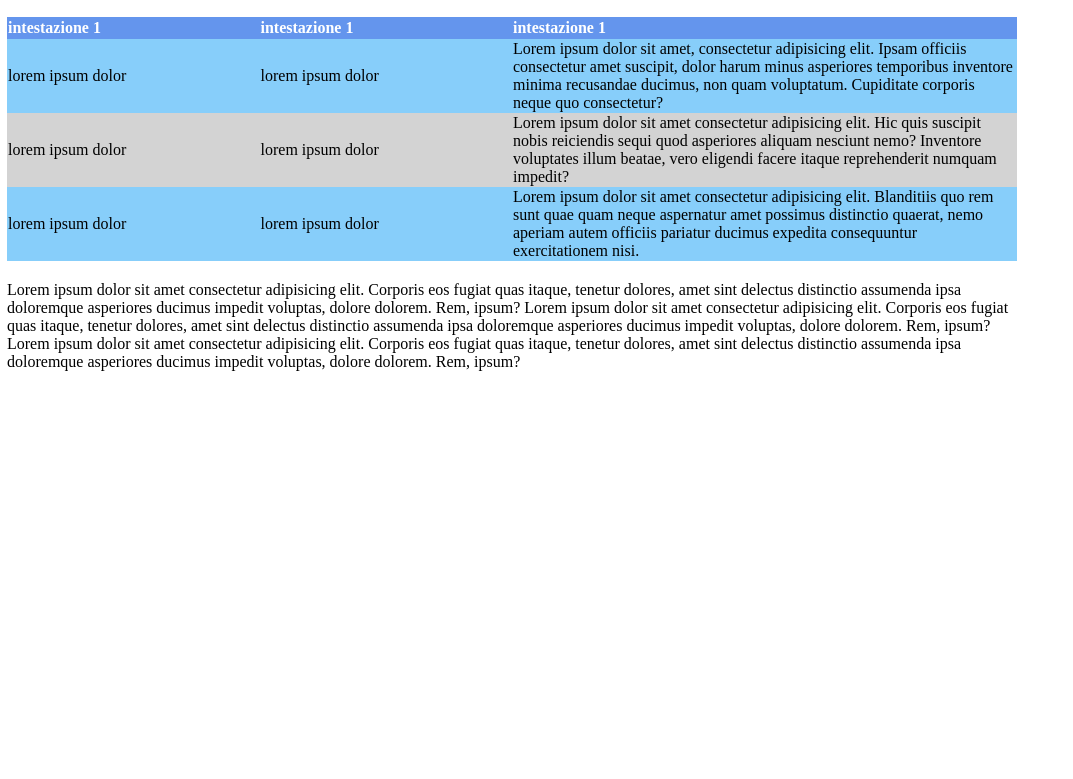
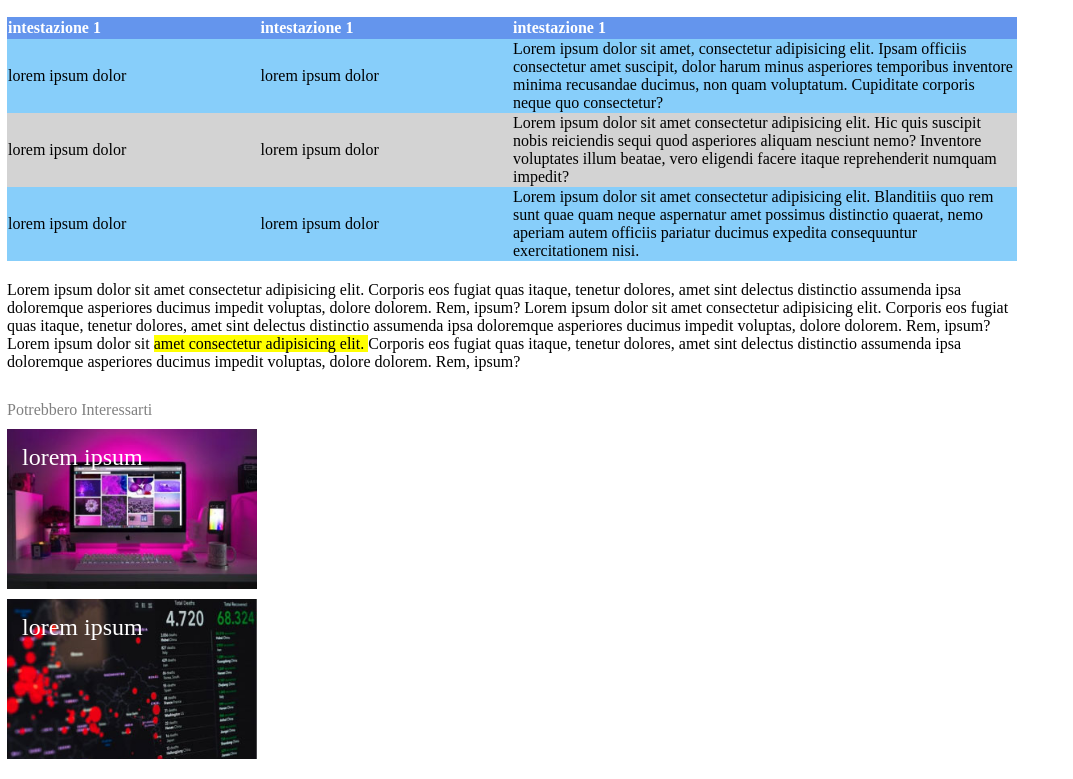
Before and after one commit to cenny1988/html-css-booleaner, a plain HTML site: page index.html in a window 1280 px wide. Shown: the part 749-1528 px from the top of the page, without its empty margins (0-1073 px from the left). Before the commit the page ends 1140 px from the top, so only its background shows below. Drawn offline with Linux system fonts and the light colour scheme.

Commit message:
creato footer

```diff
--- a/css/style.css
+++ b/css/style.css
@@ -49,6 +49,10 @@ main{
     margin: 20px 0;
 }
 
+.evidenzia{
+    background-color: yellow;
+}
+
 /* layout table */
 table{
     table-layout: auto;
@@ -72,3 +76,32 @@ th{
 .col25{
     width: 25%;
 }
+
+/* footer */
+footer{
+    padding: 10px 7px;
+}
+footer p{
+    color: grey;
+}
+
+.preview{
+    margin: 10px 0;
+    width: 250px;
+    height: 160px;
+    background-repeat: no-repeat;
+    background-position: center;
+    background-size: cover;
+}
+.preview p{
+    color: white;
+    font-size: 1.5em;
+    padding: 15px 15px ;
+}
+
+#monitor{
+    background-image: url("../img/monitor.jpg");
+ }
+#graph{
+    background-image: url("../img/graph.jpg");
+ }
--- a/index.html
+++ b/index.html
@@ -95,6 +95,16 @@
 
     <!-- footer -->
     <footer>
+        <p>Potrebbero Interessarti</p>
+        <div id="monitor" class="preview">
+            <p> lorem ipsum </p>
+        </div>
+
+        <div id="graph" class="preview">
+            <p> lorem ipsum </p>
+        </div>
+
+        <!-- <img src="img/graph.jpg" alt="graph"> -->
 
     </footer>
 </body>
```
